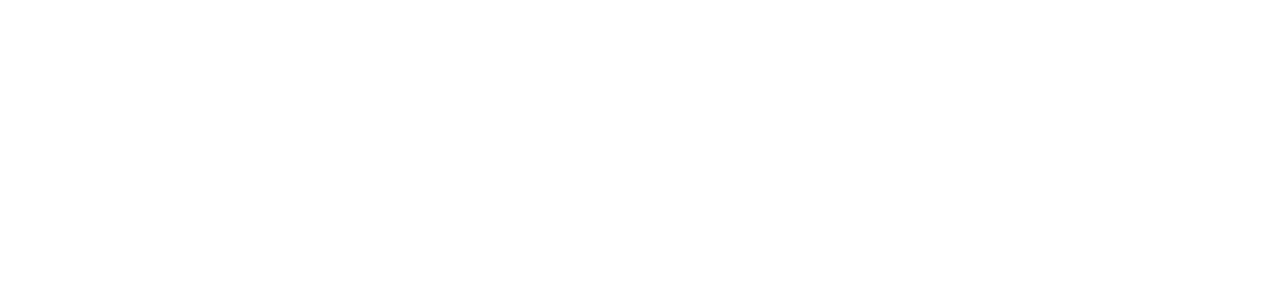
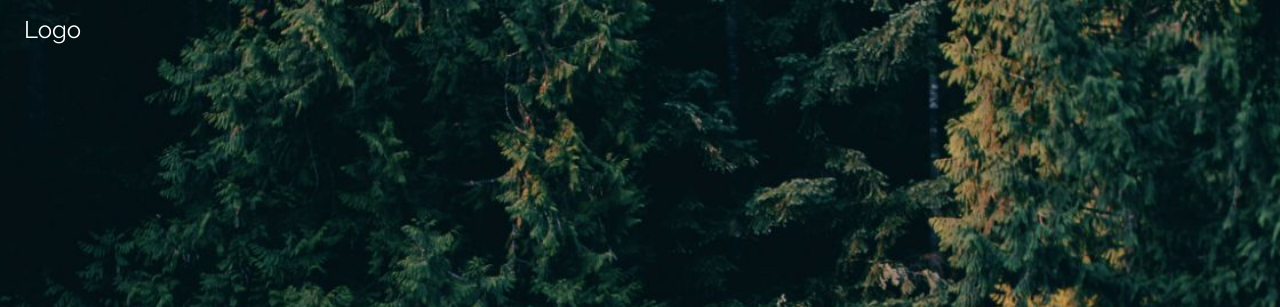
Before and after one commit to Oluwakaaay/blackbarrel, a plain HTML site: page index.html in a window 1280 px wide. Shown: the top 307 px of the page. Drawn offline with nearby package versions, Linux system fonts and the light colour scheme; the site is published under a folder, as on GitHub Pages, so addresses that start at the root find nothing.

Commit message:
Fixed background image path

```diff
--- a/index.html
+++ b/index.html
@@ -9,7 +9,7 @@
 body,h1 {font-family: "Raleway", sans-serif}
 body, html {height: 100%}
 .bgimg {
-  background-image: url('/img/forestbridge.jpg');
+  background-image: url('img/forestbridge.jpg');
   min-height: 100%;
   background-position: center;
   background-size: cover;
```
